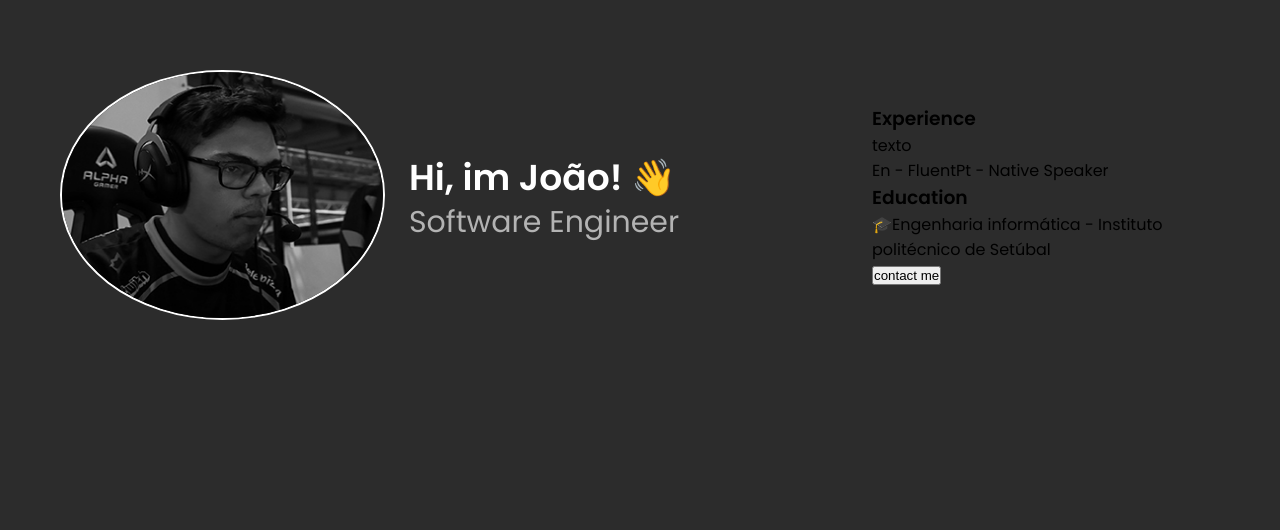
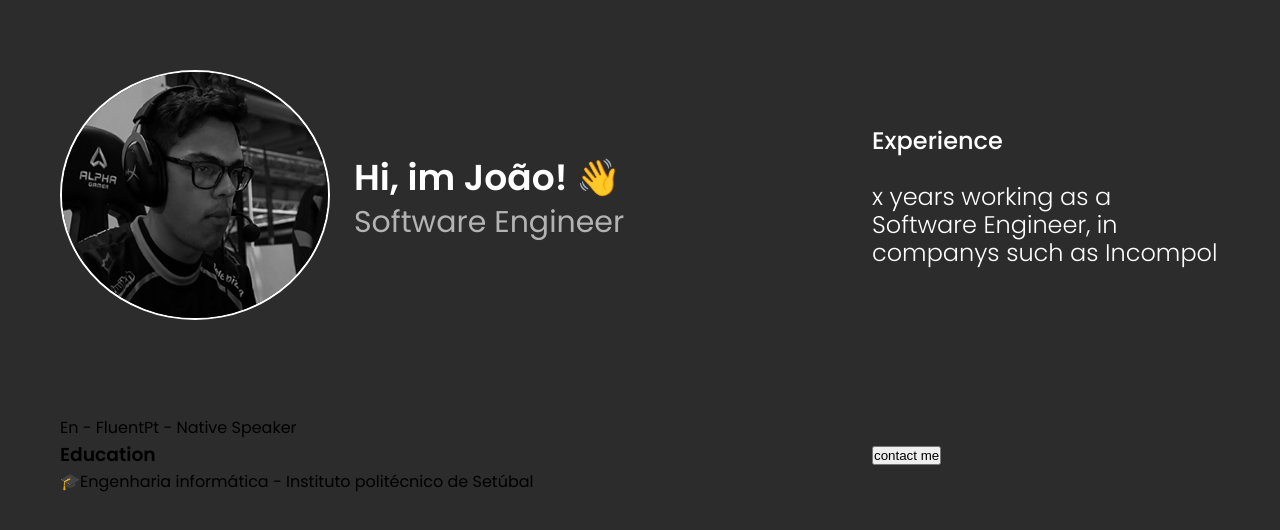
Before and after one commit to Irusou/my-portfolio, a Next.js app: page / in a window 1280 px wide. Shown: the top 530 px of the page. Built offline with nearby package versions, Linux system fonts and the light colour scheme.

Commit message:
feat: config experience section

```diff
--- /dev/null
+++ b/src/app/components/experience/experience.scss
@@ -0,0 +1,25 @@
+.experience {
+	display: flex;
+	flex-direction: column;
+	align-items: center;
+
+	grid-area: "experience";
+
+	p {
+		font-weight: 300;
+		font-size: 18px;
+		line-height: 28px;
+		color: var(--text-secondary);
+		text-align: center;
+	}
+
+	@media (min-width: 768px) {
+		align-items: flex-start;
+		p {
+			font-size: 24px;
+			line-height: 28px;
+			color: var(--text-primary);
+			text-align: start;
+		}
+	}
+}
--- /dev/null
+++ b/src/app/components/experience/experience.tsx
@@ -0,0 +1,14 @@
+import "./experience.scss";
+import { SectionTitle } from "../sectionTitle/section-title";
+
+export function Experience() {
+	return (
+		<div className="experience">
+			<SectionTitle text={"Experience"} />
+			<p>
+				x years working as a Software Engineer, in companys such as Incompol
+			</p>
+			<div className="experience-time">{/* TODO LANGUAGES EXPERIENCE */}</div>
+		</div>
+	);
+}
--- a/src/app/components/header/header.tsx
+++ b/src/app/components/header/header.tsx
@@ -11,7 +11,7 @@
 			<Image
 				src="/eu.jpg"
 				alt="Vercel Logo"
-				width={325}
+				width={270}
 				height={250}
 				priority
 			/>
--- /dev/null
+++ b/src/app/components/sectionTitle/section-title.scss
@@ -0,0 +1,15 @@
+.section-title {
+	font-weight: 500;
+	font-size: 18px;
+	text-align: center;
+	line-height: 28px;
+	color: var(--text-primary);
+
+	margin-bottom: 24px;
+
+	@media (min-width: 768px) {
+		font-size: 24px;
+		text-align: start;
+		line-height: 36px;
+	}
+}
--- /dev/null
+++ b/src/app/components/sectionTitle/section-title.tsx
@@ -0,0 +1,8 @@
+import "./section-title.scss";
+
+interface SectionTitleProps {
+	text: string;
+}
+export function SectionTitle({ text }: SectionTitleProps) {
+	return <h3 className="section-title">{text}</h3>;
+}
--- a/src/app/layout.tsx
+++ b/src/app/layout.tsx
@@ -2,7 +2,10 @@
 import type { Metadata } from "next";
 import { Poppins } from "next/font/google";
 
-const poppins = Poppins({ subsets: ["latin"], weight: ["400", "500", "600"] });
+const poppins = Poppins({
+	subsets: ["latin"],
+	weight: ["300", "400", "500", "600"],
+});
 
 export const metadata: Metadata = {
 	title: "João Morais",
--- a/src/app/page.tsx
+++ b/src/app/page.tsx
@@ -1,3 +1,4 @@
+import { Experience } from "./components/experience/experience";
 import { Header } from "./components/header/header";
 import "./styles/home.scss";
 
@@ -5,10 +6,7 @@
 	return (
 		<main className="container">
 			<Header />
-			<div className="experience">
-				<h3>Experience</h3>
-				<p>texto</p>
-				<div className="experience-time">{/* TODO LANGUAGES EXPERIENCE */}</div>
+			<Experience />
 			<div className="infos">
 				<h3 className="languages"></h3>
 				<div className="languages-info">
@@ -18,16 +16,13 @@
 				<h3>Education</h3>
 				<div className="educational-info">
 					<span>🎓</span>
-						<span>
-							Engenharia informática - Instituto politécnico de Setúbal
-						</span>
+					<span>Engenharia informática - Instituto politécnico de Setúbal</span>
 				</div>
 			</div>
 			<div className="buttons">
 				<div className="social"></div>
 				<button>contact me</button>
 			</div>
-			</div>
 		</main>
 	);
 }
--- a/src/app/styles/home.scss
+++ b/src/app/styles/home.scss
@@ -1,6 +1,7 @@
 .container {
 	padding: 40px 32px;
 	display: grid;
+	gap: 24px;
 	grid-template-rows: repeat(4, auto);
 	grid-template-areas: "header" "btns" "experience" "info";
 }
```
Lines whose indentation alone changed are shown as unchanged.
